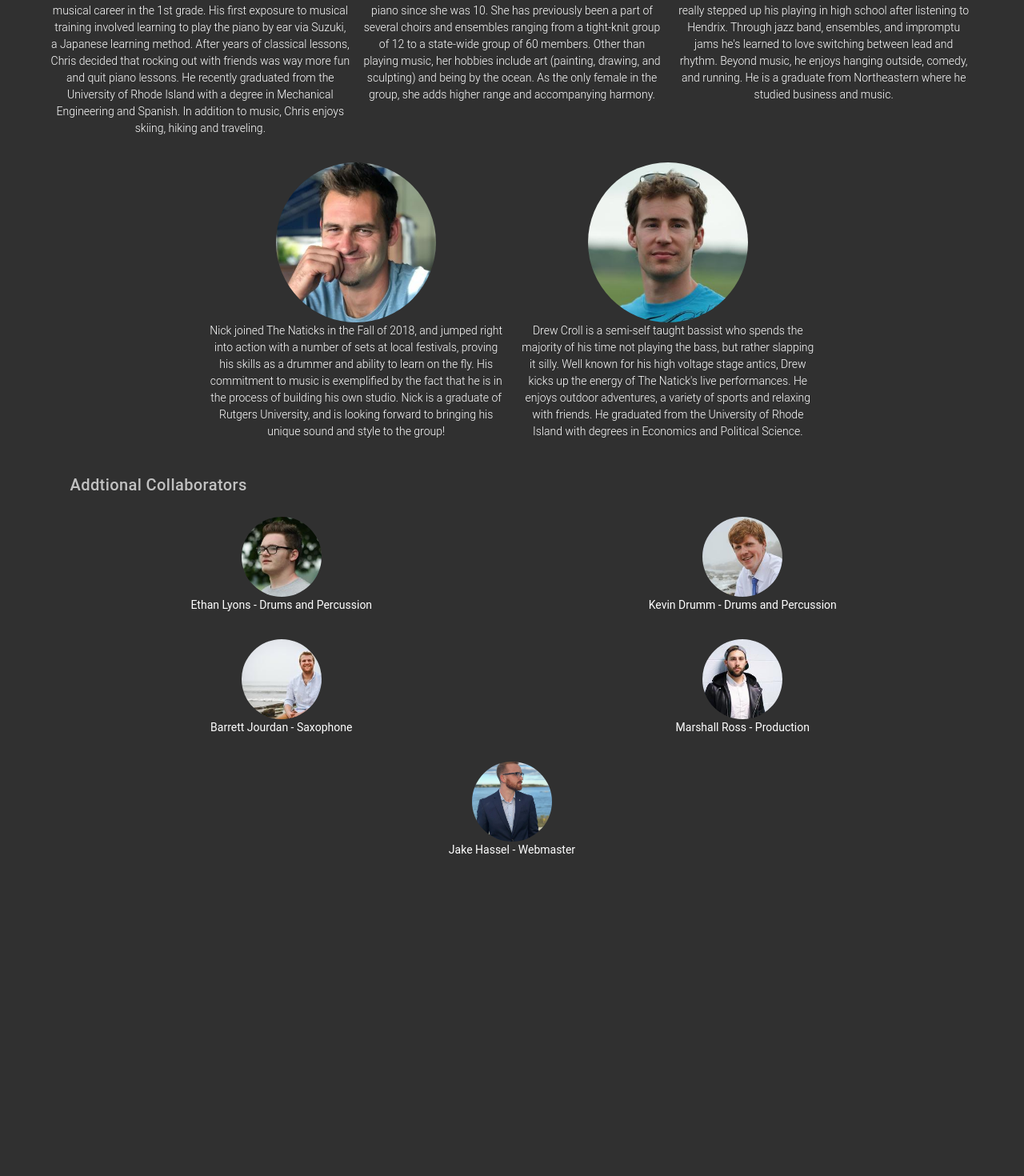
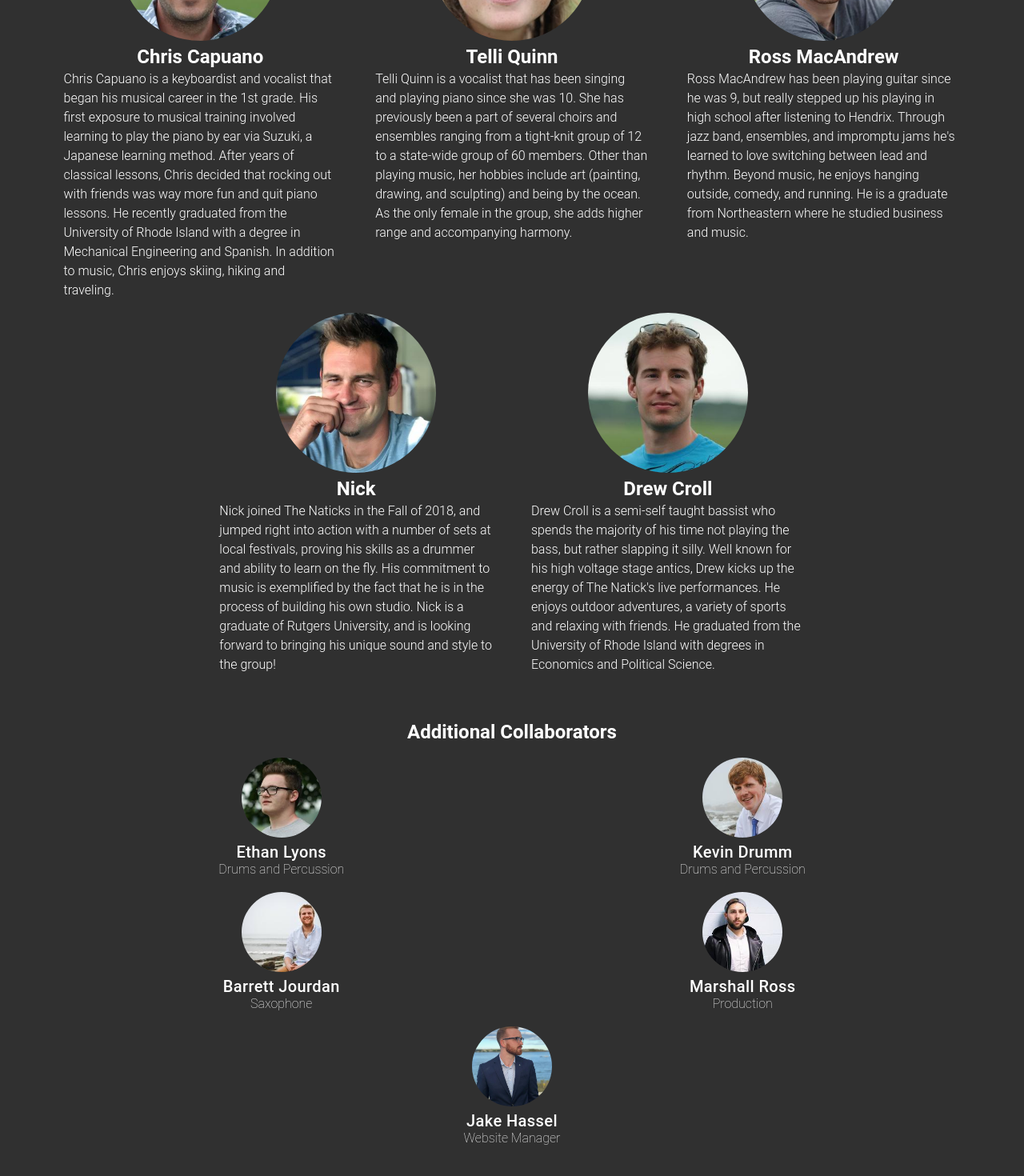
Before and after one commit to shadskii/the-naticks-website, a Vue app: page /#/about in a window 1280 px wide. Shown: the part 942-2412 px from the top of the page at 80% size. Before the commit the page ends 2126 px from the top, so only its background shows below. Built offline with nearby package versions, Linux system fonts and the light colour scheme; a small style sheet from the web is missing.

Commit message:
Update about page :art: better formatting :tada: larger font :fire: I'm a fuckin Website Manager

```diff
--- a/src/components/BioCard.vue
+++ b/src/components/BioCard.vue
@@ -1,12 +1,15 @@
 <template>
-  <div class="text-xs-center">
+  <div class="">
     <v-avatar size="200">
       <v-img
         :src="pic"
       />
     </v-avatar>
-    <p
-      class="subheader font-weight-light"
+    <h1
+      class="headline font-weight-bold pt-1"
+      v-text="name" />
+    <h1
+      class="subheading text-xs-left font-weight-light mx-3"
       v-text="bio" />
   </div>
 </template>
@@ -14,6 +17,10 @@
 export default {
   props: {
     pic: {
+      type: String,
+      default: '',
+    },
+    name: {
       type: String,
       default: '',
     },
--- a/src/views/About.vue
+++ b/src/views/About.vue
@@ -10,7 +10,7 @@
         xs12>
         <v-card>
           <v-img :src="band"/>
-          <v-card-text class="body-2">
+          <v-card-text class="subheading">
             The members of The Naticks initially met through Scouting at a young age. Learning of their common interest in music, the band began jamming together in 2007. They first hit the Rhode Island live circuit in 2010 under the name Juice. In 2015, the group changed their name to The Naticks, and began focusing their efforts to writing, gigging, and recording on a more consistent basis. Several changes to the line up have led to the current group that tours today. With a diverse taste in music among the 5, they've worked together to create a unique sound which blends their influences and compliments the high energy atmosphere at their shows.
             <br>
             <br>
@@ -32,6 +32,7 @@
           md10
           lg4>
           <bio-card
+            :name="mem.name"
             :pic="mem.pic"
             :bio="mem.bio"
             :right="index %2 == 0"
@@ -39,10 +40,12 @@
         </v-flex>
       </v-layout>
       <v-flex
-        xs12>
-        <v-subheader class="title">
-          Addtional Collaborators
-        </v-subheader>
+        xs12
+        text-xs-center
+        class="pt-5">
+        <span class="headline font-weight-bold">
+          Additional Collaborators
+        </span>
       </v-flex>
       <v-flex>
         <v-layout
@@ -60,8 +63,11 @@
                 :src="a.pic"
               />
             </v-avatar>
-            <p
-              class="subheader"
+            <h1
+              class="title pt-2"
+              v-text="a.name" />
+            <h1
+              class="subheading font-weight-thin"
               v-text="a.bio" />
           </v-flex>
         </v-layout>
@@ -92,45 +98,55 @@ export default {
       members: [
         {
           pic: chris,
+          name: 'Chris Capuano',
           bio: 'Chris Capuano is a keyboardist and vocalist that began his musical career in the 1st grade. His first exposure to musical training involved learning to play the piano by ear via Suzuki, a Japanese learning method. After years of classical lessons, Chris decided that rocking out with friends was way more fun and quit piano lessons. He recently graduated from the University of Rhode Island with a degree in Mechanical Engineering and Spanish. In addition to music, Chris enjoys skiing, hiking and traveling.',
         },
         {
           pic: telli,
+          name: 'Telli Quinn',
           bio: 'Telli Quinn is a vocalist that has been singing and playing piano since she was 10.  She has previously been a part of several choirs and ensembles ranging from a tight-knit group of 12 to a state-wide group of 60 members. Other than playing music, her hobbies include art (painting, drawing, and sculpting) and being by the ocean. As the only female in the group, she adds higher range and accompanying harmony.',
         },
         {
           pic: ross,
+          name: 'Ross MacAndrew',
           bio: 'Ross MacAndrew has been playing guitar since he was 9, but really stepped up his playing in high school after listening to Hendrix. Through jazz band, ensembles, and impromptu jams he\'s learned to love switching between lead and rhythm. Beyond music, he enjoys hanging outside, comedy, and running. He is a graduate from Northeastern where he studied business and music.',
         },
         {
           pic: nick,
+          name: 'Nick',
           bio: 'Nick joined The Naticks in the Fall of 2018, and jumped right into action with a number of sets at local festivals, proving his skills as a drummer and ability to learn on the fly. His commitment to music is exemplified by the fact that he is in the process of building his own studio. Nick is a graduate of Rutgers University, and is looking forward to bringing his unique sound and style to the group!',
         },
         {
           pic: drew,
+          name: 'Drew Croll',
           bio: 'Drew Croll is a semi-self taught bassist who spends the majority of his time not playing the bass, but rather slapping it silly. Well known for his high voltage stage antics, Drew kicks up the energy of The Natick\'s live performances. He enjoys outdoor adventures, a variety of sports and relaxing with friends. He graduated from the University of Rhode Island with degrees in Economics and Political Science.',
         },
       ],
       additional: [
         {
           pic: ethan,
-          bio: 'Ethan Lyons - Drums and Percussion',
+          name: 'Ethan Lyons',
+          bio: 'Drums and Percussion',
         },
         {
           pic: kevin,
-          bio: 'Kevin Drumm - Drums and Percussion',
+          name: 'Kevin Drumm',
+          bio: 'Drums and Percussion',
         },
         {
           pic: barrett,
-          bio: 'Barrett Jourdan - Saxophone ',
+          name: 'Barrett Jourdan',
+          bio: 'Saxophone ',
         },
         {
           pic: marshall,
-          bio: 'Marshall Ross - Production',
+          name: 'Marshall Ross',
+          bio: 'Production',
         },
         {
           pic: jake,
-          bio: 'Jake Hassel -  Webmaster',
+          name: 'Jake Hassel',
+          bio: 'Website Manager',
         },
       ],
     };
```
